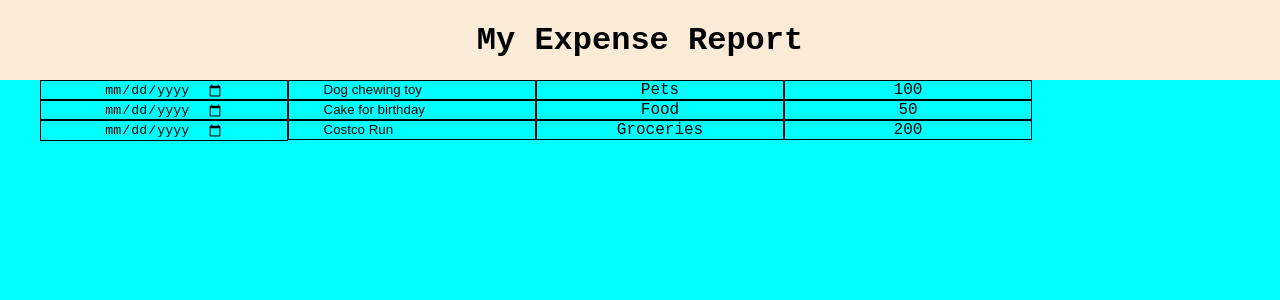
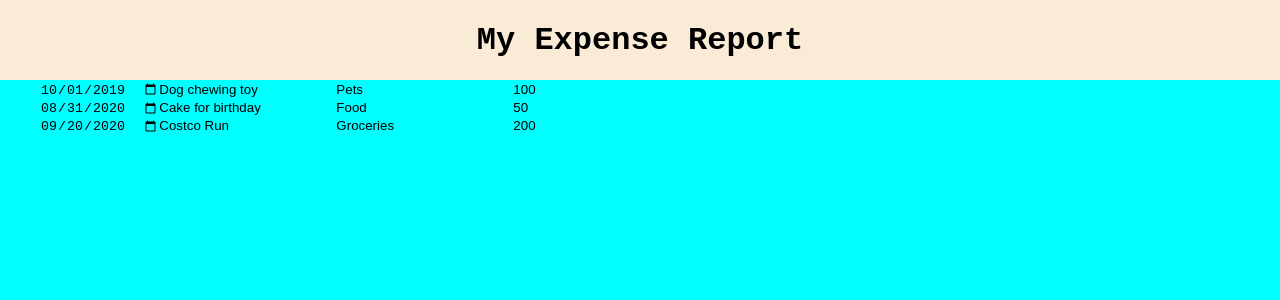
Before and after one commit to echen831/Easy-Expense-Report, a React (Create React App) app: page / in a window 1280 px wide. Shown: the top 300 px of the page. Built offline with nearby package versions, Linux system fonts and the light colour scheme.

Commit message:
add basic structure

```diff
--- a/src/Components/item.jsx
+++ b/src/Components/item.jsx
@@ -1,8 +1,23 @@
-import React, { useImperativeHandle, useState } from 'react';
+import React, { useState, useEffect } from 'react';
 
 export const Item = (props) => {
-    const [date, setDate] = useState(props.date)
-    const [desc, setDesc] = useState(props.desc)
+    const [date, setDate] = useState(props.date);
+    const [desc, setDesc] = useState(props.desc);
+    const [cat, setCat] = useState(props.cat);
+    const [ammt, setAmmt] = useState(props.ammt);
+
+    // useEffect(() => {
+    //     const listener = e => {
+    //         if(e.code === 'Enter') {
+    //             handleSubmit(e);
+    //         }
+    //     }
+
+    //     document.addEventListener("keydown", listener);
+    //     return () => {
+    //         document.removeEventListener("keydown", listener)
+    //     }
+    // }, [])
 
     const handleDescChange = (e) => {
         setDesc(e.currentTarget.value);
@@ -12,20 +27,20 @@ export const Item = (props) => {
         setDate(e.currentTarget.value);
     }
 
+    const handleSubmit = (e) => {
+        e.preventDefault();
+        props.update(props.idx, date, desc, cat, ammt);
+    }
+
     return (
         <div className='item-container'>
-            <div>
-                <form action="">
-                    <input type="date" placeholder={date} onChange={handleDateChange}/>
-                </form>
-            </div>
-            <div>
-                <form action="">
-                    <input type="text" value={desc} onChange={handleDescChange}/>
-                </form>
-            </div>
-            <div>{props.cat}</div>
-            <div>{props.ammt}</div>
+
+            <form action="">
+                <input type="date" value={date} onChange={handleDateChange} />
+                <input type="text" value={desc} onChange={handleDescChange} />
+                <input type="text" value={cat}/>
+                <input type="text" value={ammt}/>
+            </form>
         </div>
     )
 };
--- a/src/Components/report.jsx
+++ b/src/Components/report.jsx
@@ -1,21 +1,43 @@
-import React from 'react';
+import React, { useState } from 'react';
 import { Item } from './item';
 
 const DATA = [
-    {date: '10/1/2019', desc: 'Dog chewing toy', cat: 'Pets', ammt: 100.00 },
-    { date: '8/31/2020', desc: 'Cake for birthday', cat: 'Food', ammt: 50.00 },
-    { date: '9/20/2020', desc: 'Costco Run', cat: 'Groceries', ammt: 200.00 }
+    {date: '2019-10-01', desc: 'Dog chewing toy', cat: 'Pets', ammt: 100.00 },
+    { date: '2020-08-31', desc: 'Cake for birthday', cat: 'Food', ammt: 50.00 },
+    { date: '2020-09-20', desc: 'Costco Run', cat: 'Groceries', ammt: 200.00 }
 ]
 
 export const Report = () => {
+
+    const [data, setData] = useState(DATA)
+
+    const update = (currentIdx, date, desc, cat, ammt) => {
+        let newData = data.map((item, idx) => {
+            if (currentIdx === idx) {
+                return {
+                    date,
+                    desc,
+                    cat,
+                    ammt
+                }
+            };
+
+            return item;
+        })
+        setData(newData);
+    };
+
     return (
         <div className="report-container">
             <ul>
-                {DATA.map(item => (
+                {data.map((item, idx) => (
                     <Item date={item.date}
                           desc={item.desc}
                           cat={item.cat}
                           ammt={item.ammt}
+                          update={update}
+                          idx={idx}
+                          key={idx}
                     />
                 ))}
             </ul>
```
